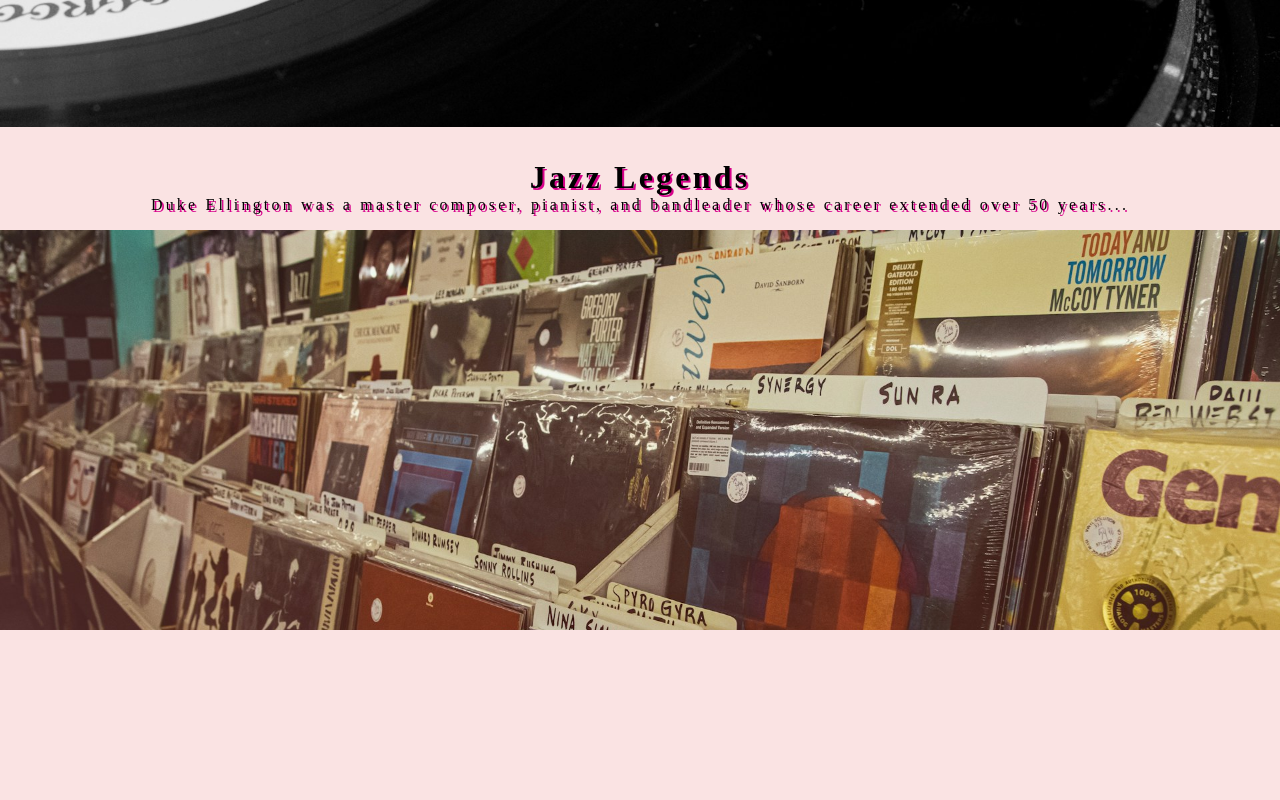
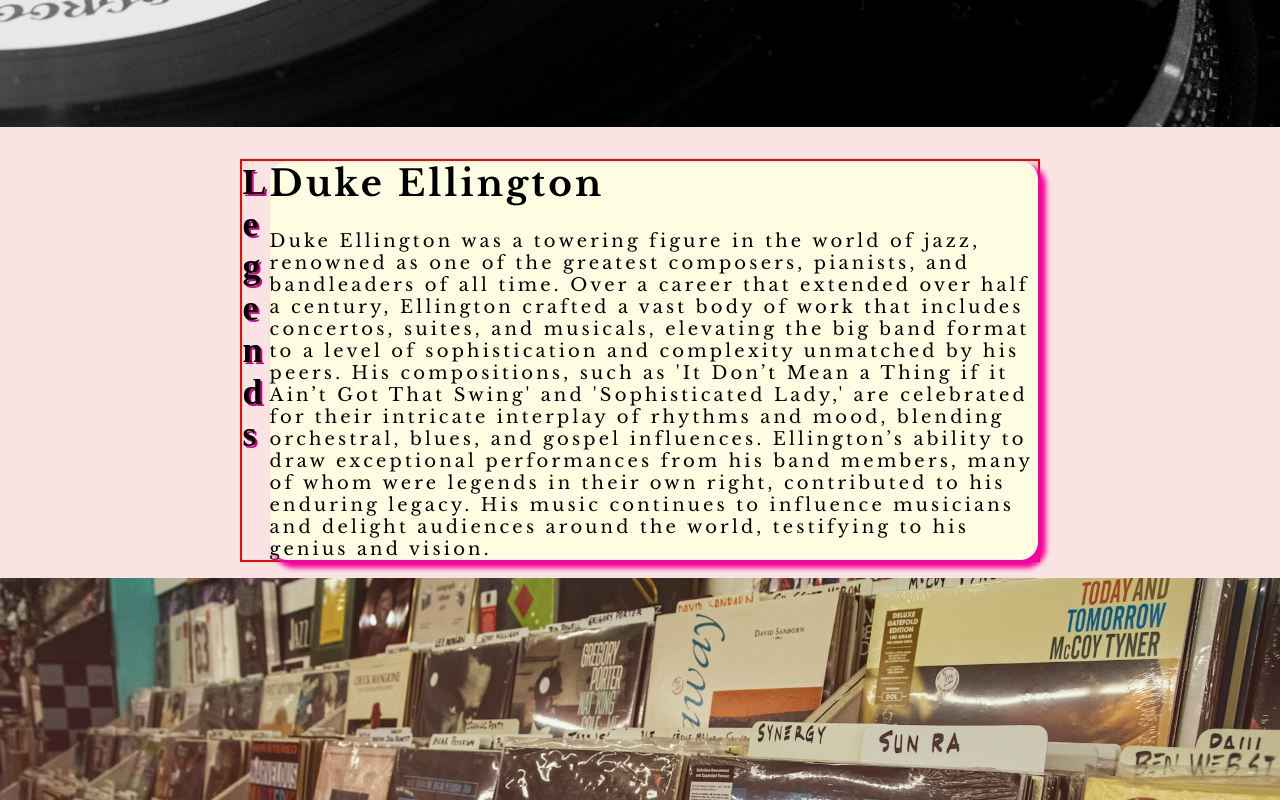
Before and after one commit to MJanuszek/all-that-jazz-site, a React (Vite) app: page / in a window 1280 px wide. Shown: the part 2820-3620 px from the top of the page. Built offline with nearby package versions, Linux system fonts and the light colour scheme; a web font is replaced by a local one.

Commit message:
working on legends section

```diff
--- a/src/JazzLegends.jsx
+++ b/src/JazzLegends.jsx
@@ -1,11 +1,17 @@
 import "./styles/legends.scss";
 import legends from "./legendsData";
+import VerticalTxT from "./VerticalTxT";
 
 function JazzLegends() {
   return (
     <div className="jazz-legends" id="jazzLegends">
-      <h1>Jazz Legends</h1>
-      <div className="biogram">{legends[1].description}</div>
+      <div className="wrapper">
+        <VerticalTxT text="Legends" />
+        <div className="biogram">
+          <h1>{legends[1].name}</h1>
+          <p className="description">{legends[1].description}</p>
+        </div>
+      </div>
       <div className="img-legends"></div>
     </div>
   );
--- /dev/null
+++ b/src/VerticalTxT.jsx
@@ -0,0 +1,10 @@
+function VerticalTxT({ text }) {
+  const letters = text.split("").map((letter, index) => (
+    <span key={index} style={{ display: "block" }}>
+      {letter}
+    </span>
+  ));
+  return <h1>{letters}</h1>;
+}
+
+export default VerticalTxT;
--- a/src/legendsData.jsx
+++ b/src/legendsData.jsx
@@ -2,62 +2,52 @@
   {
     name: "Louis Armstrong",
     description:
-      "Louis Armstrong, affectionately known as 'Satchmo' or 'Pops,' was an iconic trumpeter and vocalist...",
+      "Louis Armstrong, widely known as 'Satchmo' or 'Pops,' was an iconic American trumpeter, composer, and singer who was one of the most influential figures in jazz music. His career spanned five decades, from the 1920s through the 1960s, during which he transformed jazz into a soloist's art form with his inventive playing and charismatic stage presence. Armstrong's distinctive gravelly voice and dazzling trumpet technique delighted audiences and influenced generations of musicians. His hits like 'What a Wonderful World,' 'Stardust,' and 'La Vie En Rose' have become jazz standards. Armstrong was also a pioneer of scat singing, adding a unique vocalization to the jazz repertoire. His ability to improvise profoundly changed the landscape of jazz, making him a global ambassador of the genre and a symbol of American music.",
   },
   {
     name: "Duke Ellington",
     description:
-      "Duke Ellington was a master composer, pianist, and bandleader whose career extended over 50 years...",
+      "Duke Ellington was a towering figure in the world of jazz, renowned as one of the greatest composers, pianists, and bandleaders of all time. Over a career that extended over half a century, Ellington crafted a vast body of work that includes concertos, suites, and musicals, elevating the big band format to a level of sophistication and complexity unmatched by his peers. His compositions, such as 'It Don’t Mean a Thing if it Ain’t Got That Swing' and 'Sophisticated Lady,' are celebrated for their intricate interplay of rhythms and mood, blending orchestral, blues, and gospel influences. Ellington’s ability to draw exceptional performances from his band members, many of whom were legends in their own right, contributed to his enduring legacy. His music continues to influence musicians and delight audiences around the world, testifying to his genius and vision.",
   },
   {
     name: "Charlie Parker",
     description:
-      "Charlie Parker, also known as 'Bird,' was a virtuoso saxophonist who co-founded the bebop movement...",
+      "Charlie Parker, also known as 'Bird,' was a virtuoso saxophonist and a pioneering figure in the development of bebop, a complex and rapid style of jazz that emerged in the 1940s. Parker's innovative approaches to melody, rhythm, and harmony propelled jazz into new territories and established him as one of its greatest innovators. His technique was characterized by fast tempos, virtuosic skill, and an ability to improvise complex chord progressions with ease. Classics like 'Ornithology' and 'Ko-Ko' showcase his extraordinary talent and the depth of his influence on jazz music. Parker battled many personal demons, including drug addiction, which often affected his career and ultimately his health. Despite his turbulent life, Parker's contributions to jazz were profound, reshaping its landscape forever and inspiring countless musicians to explore their own creative possibilities.",
   },
   {
     name: "Miles Davis",
     description:
-      "Miles Davis was a groundbreaking trumpet player and bandleader whose career highlighted several key developments...",
+      "Miles Davis was a visionary trumpeter, bandleader, and composer whose career spanned several decades, marked by a series of radical innovations that shaped the course of modern jazz. Known for his restless creativity, Davis was instrumental in the development of multiple jazz styles, including bebop, cool jazz, hard bop, modal jazz, and jazz fusion. Albums like 'Kind of Blue' and 'Bitches Brew' not only changed the way jazz was perceived but also influenced a broad spectrum of musical genres beyond jazz. Davis' playing was noted for its lyrical, melodic style, which contrasted with the more aggressive techniques of his contemporaries. His ability to assemble and inspire some of the greatest musicians in the genre led to groundbreaking work that continues to influence musicians and composers today. Davis was not only a key figure in music but also a symbol of cool and innovation in a changing cultural landscape.",
   },
   {
     name: "Ella Fitzgerald",
     description:
-      "Ella Fitzgerald, known as the 'First Lady of Song,' was an American jazz vocalist famous for her purity of tone...",
+      "Ella Fitzgerald, known as the 'First Lady of Song,' was one of the most beloved jazz vocalists in the world. Her remarkable three-octave range, purity of tone, and masterful scat singing set her apart as a pioneer of vocal jazz. Fitzgerald's career, which spanned nearly sixty years, was marked by countless awards, including 13 Grammy awards and the National Medal of Arts. She was known for her interpretations of the Great American Songbook, producing a series of acclaimed Songbook albums that celebrated composers like Cole Porter, Duke Ellington, and the Gershwins. Her ability to improvise precisely and her skill at bending and shaping music to express emotion helped make her performances unforgettable. Fitzgerald collaborated with other jazz giants, including Louis Armstrong and Duke Ellington, and her music continues to resonate with fans around the globe, immortalizing her as a true icon of jazz.",
   },
   {
     name: "Billie Holiday",
     description:
-      "Billie Holiday was a seminal American jazz and swing music singer with a career spanning nearly three decades. Known for her vocal delivery and improvisational skills...",
+      "Billie Holiday, also known as 'Lady Day,' was an iconic American jazz and swing music singer whose emotive voice and innovative vocal style made her one of the most influential singers in the history of jazz. Holiday's music was deeply expressive, marked by poignant interpretations of love, sorrow, and longing. Her signature song, 'Strange Fruit,' a haunting protest against racial violence, is a powerful example of her ability to convey profound emotions. Despite facing numerous personal challenges, including struggles with substance abuse and encounters with discrimination, Holiday's artistic output remained vibrant. Her unique timing and phrasing, ability to connect with the material, and the emotional depth of her performances have left a lasting legacy in the world of music. Her influence is evident in the generations of jazz and popular musicians who cite her as a key inspiration.",
   },
   {
     name: "John Coltrane",
     description:
-      "John Coltrane was an influential American saxophonist and composer, working in the bebop and hard bop genres of jazz before becoming a pivotal figure in the development of free jazz...",
+      "John Coltrane was an iconic figure in the world of jazz, whose innovations and virtuosity transformed the landscape of the genre. Known for his intense work ethic and spiritual approach to music, Coltrane was a prolific saxophonist and composer, contributing to the evolution of bebop while pushing the boundaries into modal and free jazz. Albums like 'A Love Supreme' and 'Giant Steps' are considered masterpieces that redefined the technical possibilities of jazz music. His explorations of improvisation, complex chord progressions, and modal harmonies influenced not only jazz musicians but also artists in other genres. Coltrane's life was marked by a deep spiritual awakening that influenced his approach to music and life, leading to profound works that continue to inspire and influence musicians around the world. His legacy is not just in his music but also in his quest for deeper meaning through art.",
   },
   {
     name: "Thelonious Monk",
     description:
-      "Thelonious Monk was an American jazz pianist and composer, known for his unique improvisational style and numerous contributions to the standard jazz repertoire...",
+      "Thelonious Monk was one of the most inventive pianists in the history of jazz, known for his unique improvisational style and numerous contributions to the jazz standard repertoire. Monk's approach to composition and performance was characterized by dissonant harmonies, angular melodic twists, and an unorthodox approach to rhythm, which has become his trademark. His work pushed the boundaries of the jazz form and included standards like 'Round Midnight' and 'Blue Monk,' which have been widely recorded and performed. Often regarded as a founder of bebop, his playing was not easily digestible at first but gained appreciation over time as audiences came to understand his unique artistic vision. Monk's career was also marked by periods of reclusion and intense bursts of creativity, which left a profound impact on the jazz community and music lovers worldwide. His legacy continues to influence musicians for his daring originality and unyielding commitment to his craft.",
   },
   {
     name: "Dizzy Gillespie",
     description:
-      "Dizzy Gillespie was a major figure in the development of bebop and modern jazz. Known for his swollen cheeks and signature (bent) trumpet's bell...",
+      "Dizzy Gillespie was a major figure in the development of bebop and modern jazz, known for his virtuosic trumpet playing, distinctive bent horn, and puffy cheeks. Gillespie's contributions to jazz were immense, not only as a musician but also as a bandleader and composer. His style was marked by complex rhythms and harmonies, which he integrated with Afro-Cuban rhythms to help develop Latin jazz. Some of his best-known compositions, like 'Salt Peanuts' and 'A Night in Tunisia,' have become jazz standards that demonstrate his skill and creativity. Gillespie was also a charismatic educator and advocate for jazz, helping to introduce and establish the genre worldwide. His playful stage presence and innovative techniques left a lasting imprint on jazz music, making him one of its most influential and celebrated figures.",
   },
   {
     name: "Sarah Vaughan",
     description:
-      "Sarah Vaughan was a renowned American jazz singer known for her rich voice and complex vocal improvisations, which earned her the nickname 'Sassy' and 'The Divine One'...",
-  },
-  {
-    name: "Art Blakey",
-    description:
-      "Art Blakey was an American jazz drummer and bandleader. Known for his powerful style and innovative drumming techniques, he was a key figure in the development of hard bop jazz...",
-  },
-  {
-    name: "Charles Mingus",
-    description:
-      "Charles Mingus was a passionate and formidable composer and bassist who was a pioneer in his approach to jazz music. Mingus helped redefine jazz with his vibrant, fiery compositions...",
+      "Sarah Vaughan, known as 'Sassy' and 'The Divine One,' was an extraordinary American jazz singer known for her rich, expressive voice and impressive vocal range. Vaughan's ability to interpret music with her wide and precise vocal control made her one of the premier singers of her era. She had an exceptional ability to convey emotions, whether through sultry ballads or upbeat numbers. Her interpretations often transformed straightforward songs into complex, multi-faceted musical experiences. Vaughan's career included collaborations with many of the jazz greats, including Miles Davis and Lester Young, and her performances left audiences captivated by her technical skill and emotional depth. Her contributions to the jazz and music scene are immense, with numerous accolades including Grammy Awards and a Lifetime Achievement Award. Vaughan's legacy as a pioneer of vocal jazz continues to influence singers across various music genres.",
   },
 ];
 
--- a/src/styles/legends.scss
+++ b/src/styles/legends.scss
@@ -6,12 +6,28 @@
   flex-direction: column;
   padding-top: 6vh;
   align-items: center;
-  height: 90vh;
+  height: auto;
   background-color: $background01-color;
   font-family: "Matemasie", serif;
   letter-spacing: 0.2em;
   padding: 4vh;
   text-shadow: 2px 2px darken($title-color, 16%);
+}
+.wrapper {
+  border: 2px solid red;
+  display: flex;
+  flex-grow: 2;
+}
+.biogram {
+  background-color: lighten($first-color, 24%);
+  font-family: "Libre Baskerville", sans-serif;
+  text-shadow: none;
+  border-radius: 18px;
+  box-shadow: 6px 6px 5px 2px darken($title-color, 10%);
+  max-width: 60vw;
+}
+.description {
+  margin-top: 3vh;
 }
 
 .img-legends {
```
